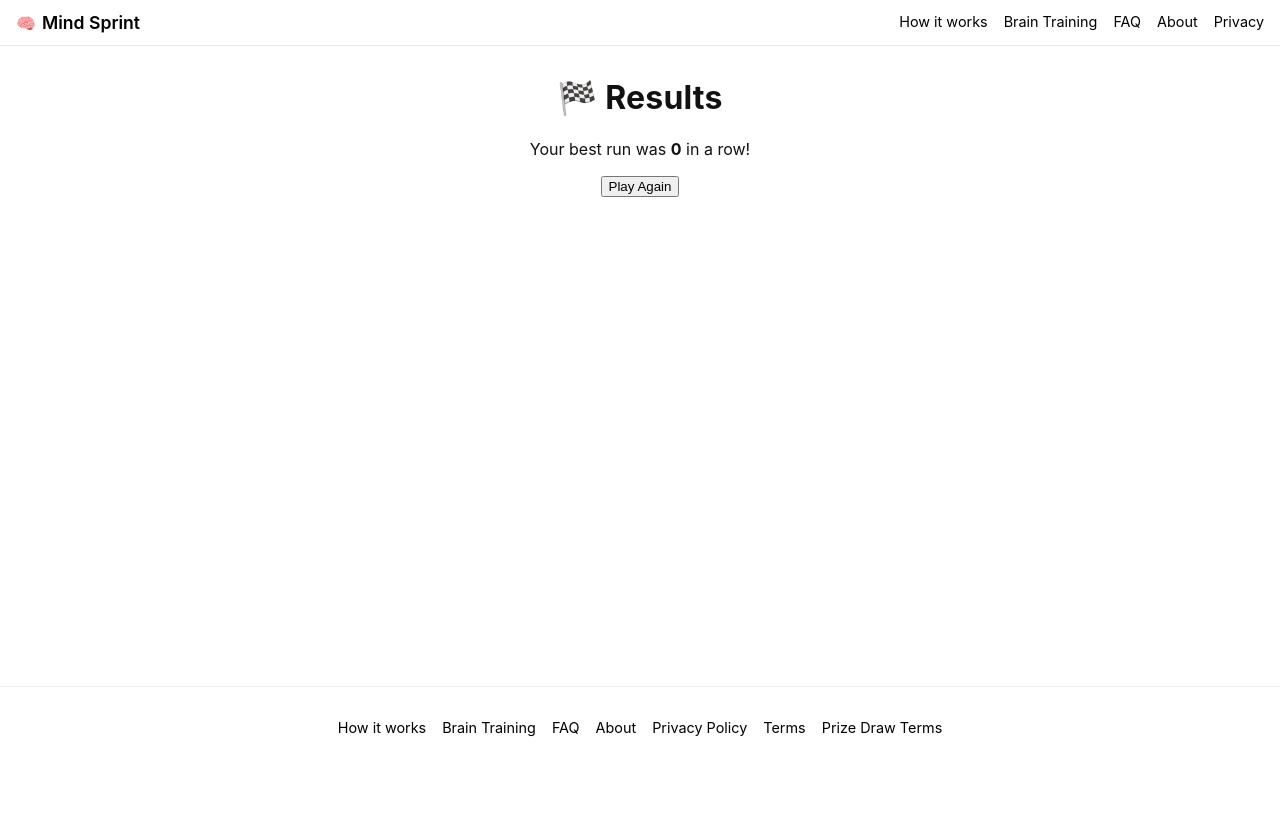
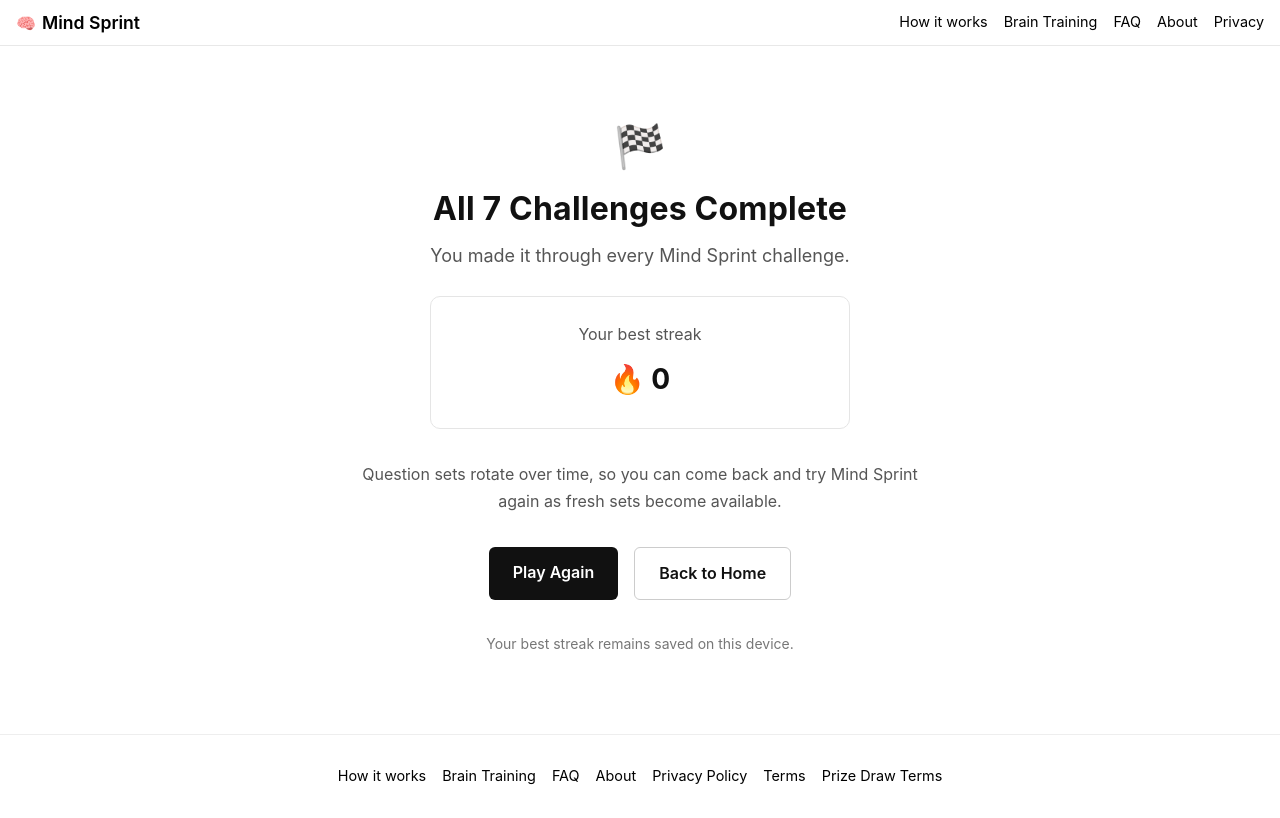
Before and after one commit to justinchase1984/mind-sprint, a Next.js app: page /results in a window 1280 px wide. Built offline with nearby package versions, Linux system fonts and the light colour scheme; no server answers.

Commit message:
Update results.tsx

```diff
--- a/pages/results.tsx
+++ b/pages/results.tsx
@@ -1,24 +1,148 @@
 // pages/results.tsx
-import Head from 'next/head';
-import Link from 'next/link';
-import { useEffect, useState } from 'react';
-import { getStreaks, saveStreaks } from '../lib/streak';
+import Head from 'next/head'
+import Link from 'next/link'
+import { useEffect, useState } from 'react'
+import { getStreaks } from '../lib/streak'
 
 export default function Results() {
-  const [maxStreak, setMax] = useState(0);
+  const [maxStreak, setMaxStreak] = useState(0)
+
   useEffect(() => {
-    const { max } = getStreaks();
-    setMax(max);
-    saveStreaks(0, 0);
-  }, []);
+    const { max } = getStreaks()
+    setMaxStreak(max)
+  }, [])
+
   return (
     <>
-      <Head><title>Your Results | Mind Sprint</title></Head>
-      <main style={{ textAlign: 'center', padding: '2rem' }}>
-        <h1>🏁 Results</h1>
-        <p>Your best run was <strong>{maxStreak}</strong> in a row!</p>
-        <Link href="/"><button>Play Again</button></Link>
+      <Head>
+        <title>All Challenges Complete | Mind Sprint</title>
+
+        <meta
+          name="description"
+          content="You completed all 7 Mind Sprint challenges. See your best streak and play again."
+        />
+      </Head>
+
+      <main
+        style={{
+          maxWidth: 760,
+          margin: '0 auto',
+          padding: '4rem 1rem',
+          textAlign: 'center',
+          lineHeight: 1.7,
+        }}
+      >
+        <div style={{ fontSize: 42, marginBottom: '0.5rem' }}>
+          🏁
+        </div>
+
+        <h1 style={{ marginBottom: '0.75rem' }}>
+          All 7 Challenges Complete
+        </h1>
+
+        <p
+          style={{
+            fontSize: 18,
+            color: '#555',
+            maxWidth: 580,
+            margin: '0 auto 1.5rem',
+          }}
+        >
+          You made it through every Mind Sprint challenge.
+        </p>
+
+        <div
+          style={{
+            maxWidth: 420,
+            margin: '0 auto 2rem',
+            padding: '1.5rem',
+            border: '1px solid #e5e5e5',
+            borderRadius: 10,
+          }}
+        >
+          <p
+            style={{
+              margin: 0,
+              fontSize: 16,
+              color: '#555',
+            }}
+          >
+            Your best streak
+          </p>
+
+          <p
+            style={{
+              margin: '0.5rem 0 0',
+              fontSize: 28,
+              fontWeight: 700,
+            }}
+          >
+            🔥 {maxStreak}
+          </p>
+        </div>
+
+        <p
+          style={{
+            color: '#555',
+            maxWidth: 600,
+            margin: '0 auto 2rem',
+          }}
+        >
+          Question sets rotate over time, so you can come back and try Mind
+          Sprint again as fresh sets become available.
+        </p>
+
+        <div
+          style={{
+            display: 'flex',
+            flexWrap: 'wrap',
+            justifyContent: 'center',
+            gap: '1rem',
+          }}
+        >
+          <Link href="/puzzle/1?challenge=1" legacyBehavior>
+            <a
+              style={{
+                display: 'inline-block',
+                padding: '12px 24px',
+                background: '#111',
+                color: '#fff',
+                borderRadius: 6,
+                textDecoration: 'none',
+                fontWeight: 600,
+              }}
+            >
+              Play Again
+            </a>
+          </Link>
+
+          <Link href="/" legacyBehavior>
+            <a
+              style={{
+                display: 'inline-block',
+                padding: '12px 24px',
+                border: '1px solid #ccc',
+                color: '#111',
+                borderRadius: 6,
+                textDecoration: 'none',
+                fontWeight: 600,
+              }}
+            >
+              Back to Home
+            </a>
+          </Link>
+        </div>
+
+        <p
+          style={{
+            marginTop: '2rem',
+            fontSize: 14,
+            color: '#777',
+          }}
+        >
+          Your best streak remains saved on this device.
+        </p>
       </main>
     </>
-  );
+  )
 }
```
